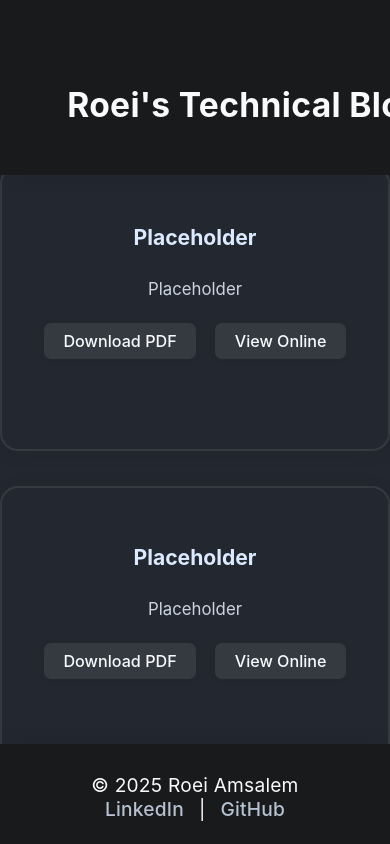
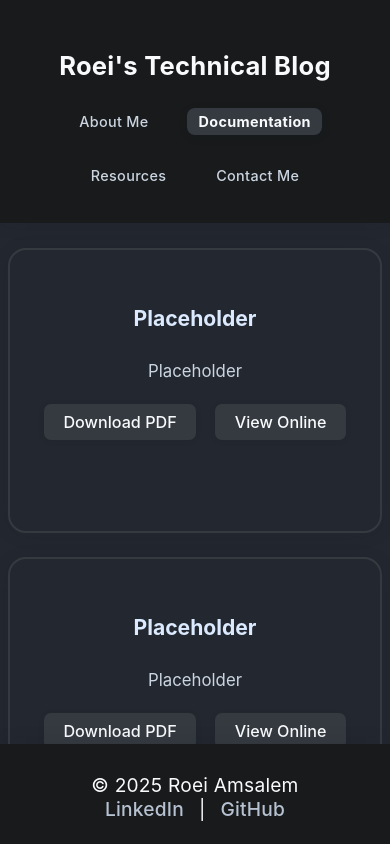
Before and after one commit to roeiam3/roeiam3-website, a plain HTML site: page docs/documentation.html in a window 390 px wide. Shown: the top 844 px of the page. Drawn offline with Linux system fonts and the light colour scheme.

Commit message:
test mobile

```diff
--- a/docs/assets/css/general.css
+++ b/docs/assets/css/general.css
@@ -80,6 +80,14 @@ header {
   height: 100%;
 }
 
+@media (max-width: 768px) {
+  .header-content {
+    flex-direction: column;
+    padding: 0 1em;
+    gap: 0.8em;
+  }
+}
+
 .header-content h1 {
   font-size: 2.1rem;
   margin: 0;
@@ -90,11 +98,27 @@ header {
   flex: 0 0 auto;
 }
 
+@media (max-width: 768px) {
+  .header-content h1 {
+    font-size: 1.6rem;
+    text-align: center;
+  }
+}
+
 .nav-bar {
   display: flex;
   gap: 1.2em;
   margin-left: 2.5em;
   flex: 1 1 auto;
+}
+
+@media (max-width: 768px) {
+  .nav-bar {
+    margin-left: 0;
+    gap: 0.8em;
+    flex-wrap: wrap;
+    justify-content: center;
+  }
 }
 
 .nav-btn {
@@ -111,6 +135,20 @@ header {
   transition: background 0.18s, color 0.18s, box-shadow 0.18s;
   cursor: pointer;
   outline: none;
+}
+
+@media (max-width: 768px) {
+  .nav-btn {
+    padding: 0.4em 1em;
+    font-size: 0.95rem;
+  }
+}
+
+@media (max-width: 480px) {
+  .nav-btn {
+    padding: 0.35em 0.8em;
+    font-size: 0.9rem;
+  }
 }
 
 .nav-btn:hover, .nav-btn:focus {
@@ -144,6 +182,23 @@ header {
   flex-direction: column;
   align-items: center;
   justify-content: center;
+}
+
+@media (max-width: 768px) {
+  .about-box {
+    margin: 8em 1em 0 1em;
+    padding: 2em 1.5em 2em 1.5em;
+    min-width: unset;
+    border-radius: 16px;
+  }
+}
+
+@media (max-width: 480px) {
+  .about-box {
+    margin: 9em 0.5em 0 0.5em;
+    padding: 1.5em 1em 1.5em 1em;
+    font-size: 1.1rem;
+  }
 }
 
 .about-box h3 {
@@ -286,12 +341,54 @@ body {
 }
 
 
+@media (max-width: 768px) {
+  h1 {
+    font-size: 1.8rem;
+  }
+  p {
+    font-size: 1.05rem;
+  }
+
+  header {
+    padding: 1.5em 0 1em 0;
+  }
+
+  body {
+    padding-top: 7em;
+  }
+}
+
 @media (max-width: 600px) {
   h1 {
     font-size: 1.5rem;
   }
   p {
     font-size: 1rem;
+  }
+
+  body {
+    padding-top: 8em;
+  }
+}
+
+@media (max-width: 480px) {
+  h1 {
+    font-size: 1.3rem;
+  }
+  p {
+    font-size: 0.95rem;
+  }
+
+  body {
+    padding-top: 9em;
+  }
+
+  .about-box h3 {
+    font-size: 1.6rem;
+  }
+
+  .about-box p {
+    font-size: 1.05rem;
   }
 }
 
@@ -314,14 +411,30 @@ body {
   box-sizing: border-box;
 }
 
+@media (max-width: 768px) {
+  .resources-grid {
+    padding-top: 7em;
+    padding-bottom: 2.5em;
+    gap: 1.8em;
+    grid-template-columns: 1fr;
+    padding-left: 1em;
+    padding-right: 1em;
+  }
+}
+
 @media (max-width: 600px) {
   .resources-grid {
-    padding-top: 5.2em;
+    padding-top: 8em;
     padding-bottom: 2em;
+    padding-left: 0.5em;
+    padding-right: 0.5em;
   }
-  body {
-    padding-top: 5.2em;
-    padding-bottom: 2em;
+}
+
+@media (max-width: 480px) {
+  .resources-grid {
+    padding-top: 9em;
+    gap: 1.5em;
   }
 }
 
@@ -389,6 +502,13 @@ body {
   width: 100%;
 }
 
+@media (max-width: 480px) {
+  .contact-form {
+    gap: 0.9em;
+    margin: 0 auto 1em auto;
+  }
+}
+
 .contact-form label {
   color: #b6c2d1;
   font-size: 1.02rem;
```
Also changed, not shown: docs/assets/resources/topology.png (added), 4 other files.
